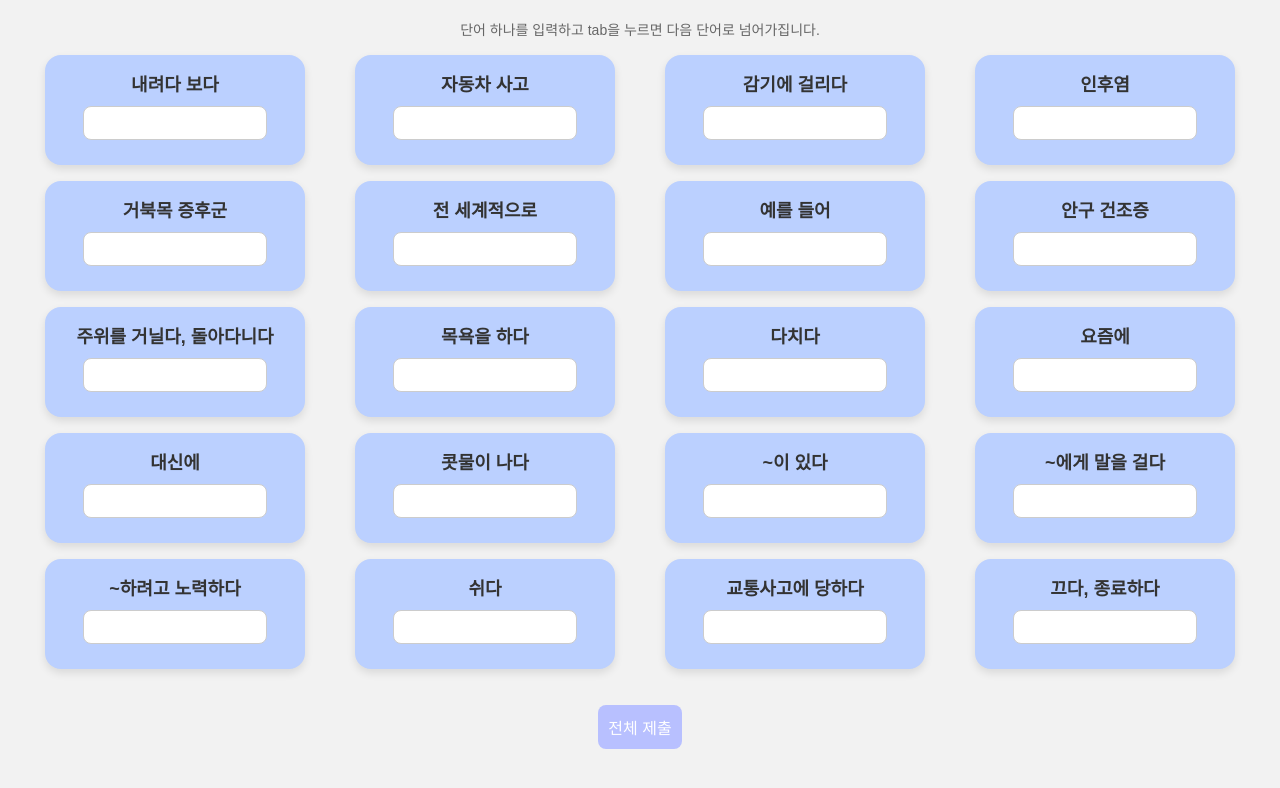
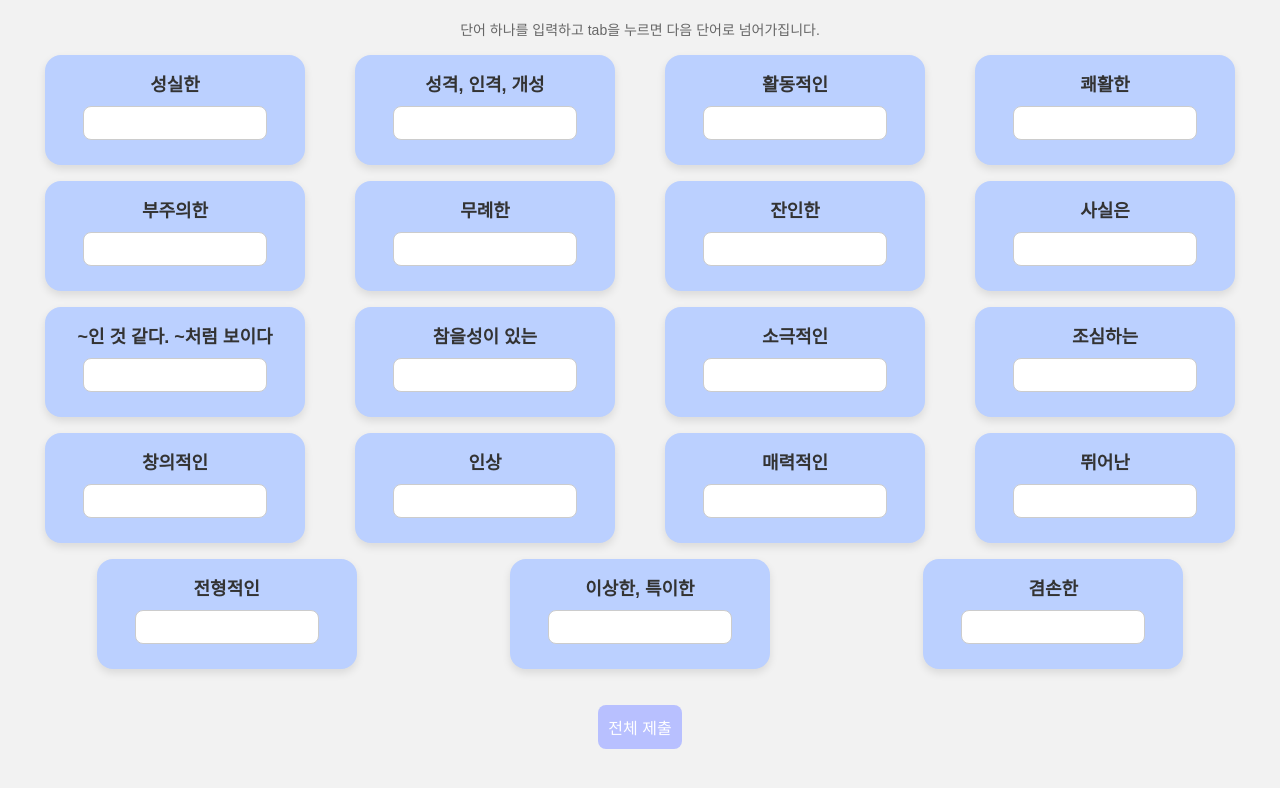
Before and after one commit to ourOzone/infinite-words, a plain HTML site: page index.html in a window 1280 px wide. Shown: the part 90-878 px from the top of the page. Drawn offline with Linux system fonts and the light colour scheme.

Commit message:
Update index.html

```diff
--- a/index.html
+++ b/index.html
@@ -89,26 +89,25 @@
 
 <script>
 var words = [
-    { korean: "전 세계적으로", english: "all over the world" },
-    { korean: "자동차 사고", english: "car accident" },
-    { korean: "안구 건조증", english: "dry eyes" },
-    { korean: "예를 들어", english: "for example" },
-    { korean: "다치다", english: "get hurt" },
-    { korean: "교통사고에 당하다", english: "get into a car accident" },
-    { korean: "감기에 걸리다", english: "have a cold" },
-    { korean: "콧물이 나다", english: "have a runny nose" },
-    { korean: "대신에", english: "instead of" },
-    { korean: "내려다 보다", english: "look down" },
-    { korean: "인후염", english: "sore throat" },
-    { korean: "목욕을 하다", english: "take a bath" },
-    { korean: "쉬다", english: "take a rest" },
-    { korean: "~에게 말을 걸다", english: "talk to" },
-    { korean: "거북목 증후군", english: "text neck" },
-    { korean: "~이 있다", english: "There is" },
-    { korean: "요즘에", english: "these days" },
-    { korean: "~하려고 노력하다", english: "try to" },
-    { korean: "끄다, 종료하다", english: "turn off" },
-    { korean: "주위를 거닐다, 돌아다니다", english: "walk around" },
+  { korean: "부주의한", english: "careless" },
+  { korean: "쾌활한", english: "cheerful" },
+  { korean: "잔인한", english: "cruel" },
+  { korean: "참을성이 있는", english: "patient" },
+  { korean: "성실한", english: "diligent" },
+  { korean: "이상한, 특이한", english: "odd" },
+  { korean: "무례한", english: "rude" },
+  { korean: "창의적인", english: "creative" },
+  { korean: "~인 것 같다. ~처럼 보이다", english: "seem" },
+  { korean: "활동적인", english: "active" },
+  { korean: "성격, 인격, 개성", english: "personality" },
+  { korean: "전형적인", english: "typical" },
+  { korean: "매력적인", english: "attractive" },
+  { korean: "조심하는", english: "careful" },
+  { korean: "인상", english: "impression" },
+  { korean: "소극적인", english: "passive" },
+  { korean: "뛰어난", english: "brilliant" },
+  { korean: "겸손한", english: "humble" },
+  { korean: "사실은", english: "in fact" }
 ];
 
 
```
